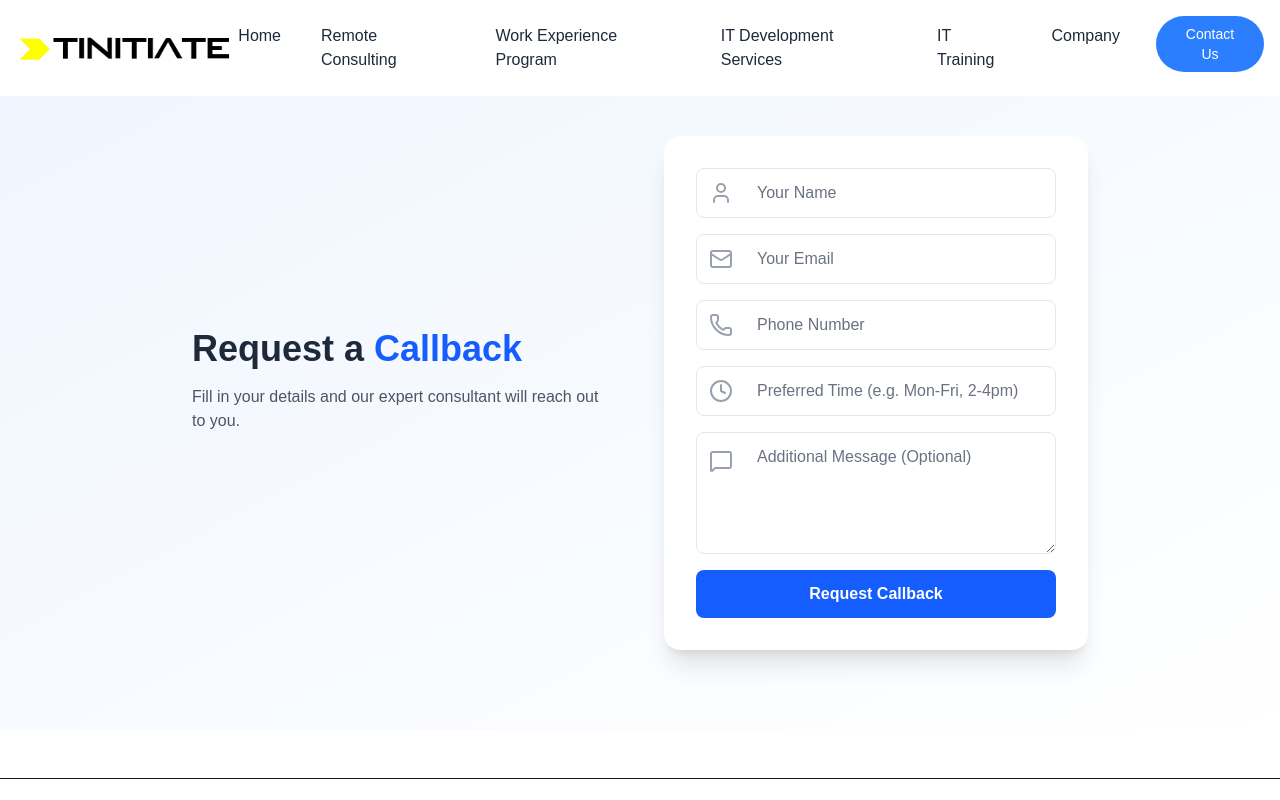
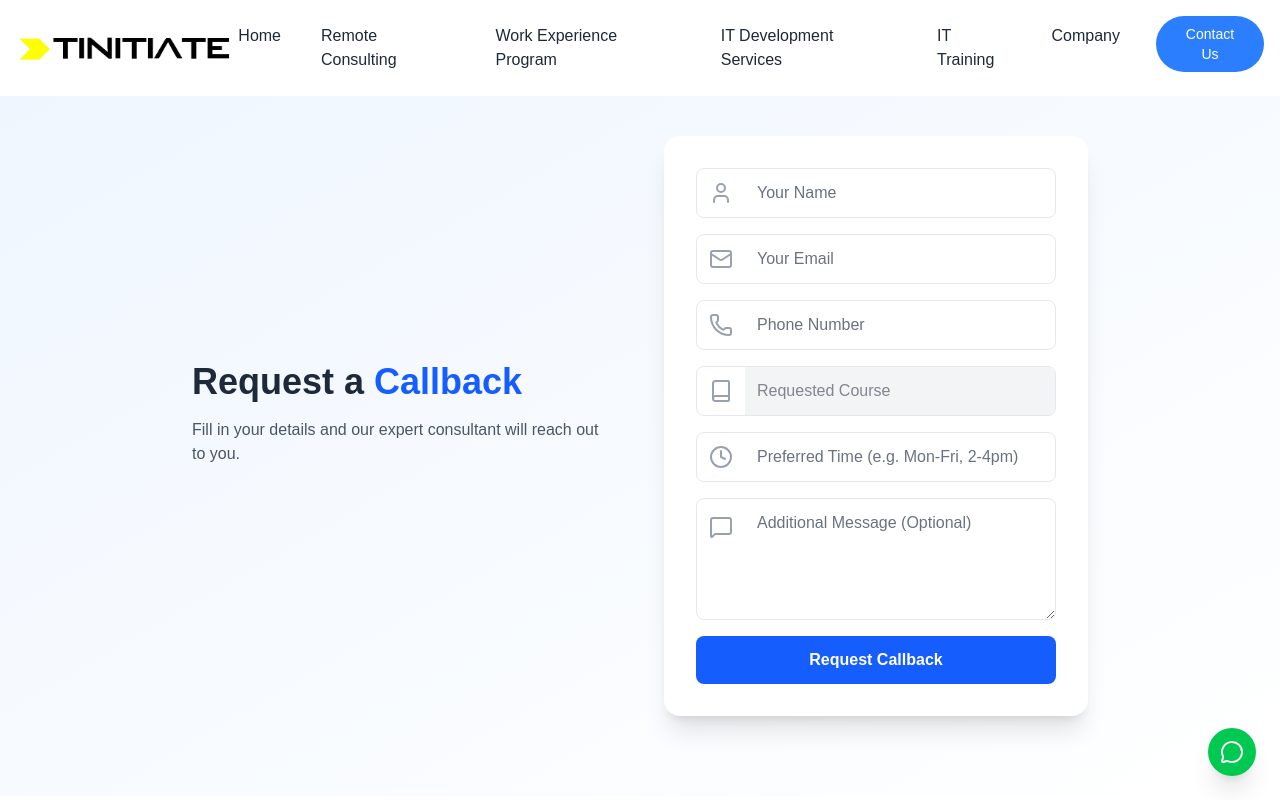
Before and after one commit to tinitiateprime/tinitiate_com, a Next.js app: page /request-callback in a window 1280 px wide. Shown: the top 800 px of the page. Built offline with nearby package versions, Linux system fonts and the light colour scheme.

Commit message:
added layout page

```diff
--- a/src/app/layout.js
+++ b/src/app/layout.js
@@ -31,10 +31,10 @@
 
 
 
-
 // src/app/layout.jsx
 import Header from './components/header';
 import Footer from './components/footer'
+import { MessageCircle } from 'lucide-react' // or any icon like 'PhoneCall', 'MessageSquare'
 import './globals.css'    // Tailwind utilities and base styles
 
 export const metadata = {
@@ -55,10 +55,23 @@ export default function RootLayout({ children }) {
         <header className="fixed top-0 left-0 w-full z-[1000] bg-white ">
           <Header />
         </header>
-        <main className="flex-grow pt-14">
+        {/* <main className="flex-grow pt-14">
           {children}
         </main>
 
+        <Footer /> */}
+         <main className="flex-grow pt-14">
+          {children}
+        </main>
+<a
+  href="https://wa.me/919553495553"
+  target="_blank"
+  rel="noopener noreferrer"
+  className="fixed bottom-6 right-6 z-[1001] bg-green-500 hover:bg-green-600 p-3 rounded-full shadow-xl transition-all duration-300"
+  aria-label="Chat on WhatsApp"
+>
+  <MessageCircle className="text-white w-6 h-6" />
+</a>
         <Footer />
       </body>
     </html>
--- a/src/app/request-callback/RequestCallbackClient.js
+++ b/src/app/request-callback/RequestCallbackClient.js
@@ -92,17 +92,16 @@ export default function RequestCallbackPage() {
               <Phone className="text-gray-400 m-3" />
               <input name="phone" type="tel" placeholder="Phone Number" required value={form.phone} onChange={handleChange} className="flex-1 p-3 placeholder-gray-500 text-gray-900 focus:outline-none rounded-r-lg" />
             </div>
-             { form.course?
+
              <div className="flex items-center border-gray-200 rounded-lg border focus-within:ring-2 focus-within:ring-blue-500">
               <Book className="text-gray-400 m-3" />
               <input name="course" required type="text" placeholder="Requested Course" value={form.course} readOnly className="flex-1 p-3 bg-gray-100 text-gray-900 rounded-r-lg" />
             </div>
-            :
+
             <div className="flex items-center border-gray-200 rounded-lg focus-within:ring-2 focus-within:ring-blue-500 border">
               <Clock className="text-gray-400 m-3" />
               <input name="preferredTime" type="text" placeholder="Preferred Time (e.g. Mon-Fri, 2-4pm)" required value={form.preferredTime} onChange={handleChange} className="flex-1 p-3 placeholder-gray-500 text-gray-900 focus:outline-none rounded-r-lg" />
             </div>
-            }
 
             <div className="flex items-start border-gray-200 rounded-lg focus-within:ring-2 focus-within:ring-blue-500 border">
               <MessageSquare className="text-gray-400 m-3 mt-4" />
```
